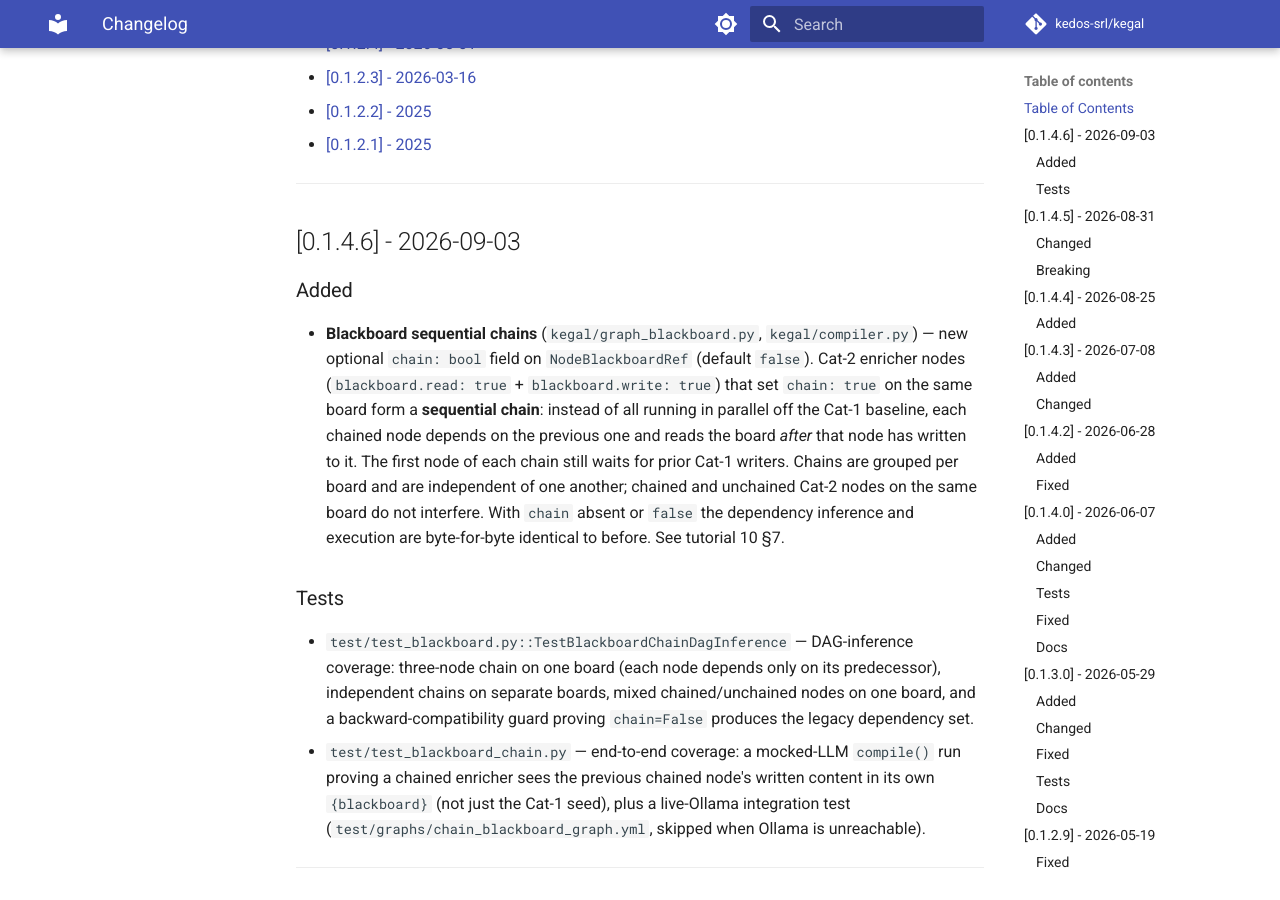
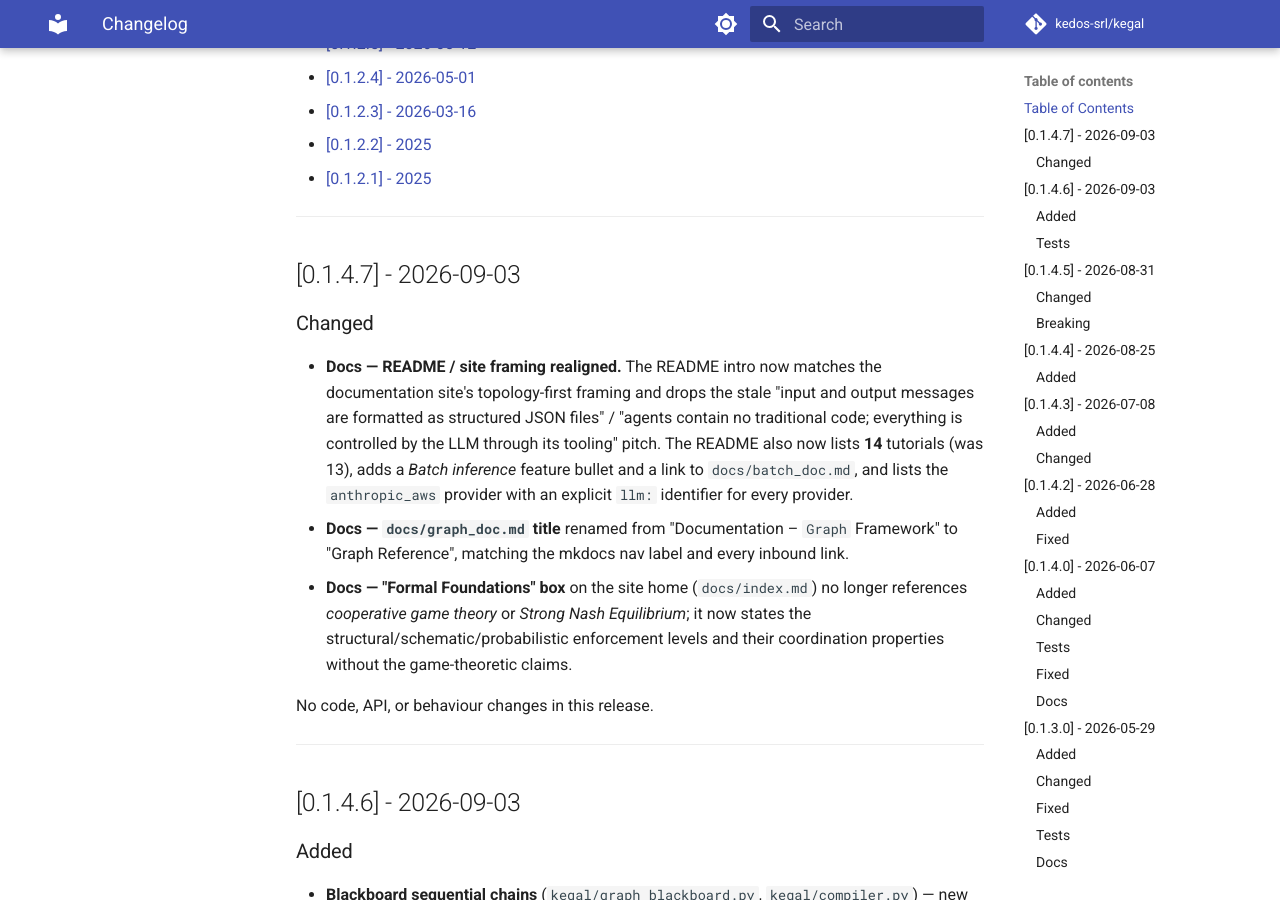
Before and after one commit to Kedos-srl/kegal, an MkDocs documentation site: the page built from docs/CHANGELOG.md, in a window 1280 px wide and 900 px high, scrolled down 716 px. Built offline with MkDocs 1.6.1 and Material for MkDocs 9.7.7, drawn with Linux system fonts in a browser that asks for light colours; comment, search, counter and statistics services are not loaded; some of the changed text lies outside the part shown.

Commit message:
docs: realign README/site framing; bump to 0.1.4.7
- README intro matches the site's topology-first framing
- 14 tutorials; add Batch Inference doc link + feature bullet
- list anthropic_aws provider with per-provider llm: identifiers
- rename graph_doc.md title to "Graph Reference"
- drop game-theory / Strong Nash wording from the home box

Co-Authored-By: Claude Sonnet 5 <noreply@anthropic.com>

```diff
--- a/docs/CHANGELOG.md
+++ b/docs/CHANGELOG.md
@@ -4,6 +4,7 @@ All notable changes to KeGAL are documented here.
 
 ## Table of Contents
 
+- [[0.1.4.7] - 2026-09-03](#0147---2026-09-03)
 - [[0.1.4.6] - 2026-09-03](#0146---2026-09-03)
 - [[0.1.4.5] - 2026-08-31](#0145---2026-08-31)
 - [[0.1.4.4] - 2026-08-25](#0144---2026-08-25)
@@ -20,6 +21,30 @@ All notable changes to KeGAL are documented here.
 - [[0.1.2.3] - 2026-03-16](#0123---2026-03-16)
 - [[0.1.2.2] - 2025](#0122---2025)
 - [[0.1.2.1] - 2025](#0121---2025)
+
+---
+
+## [0.1.4.7] - 2026-09-03
+
+### Changed
+
+- **Docs — README / site framing realigned.** The README intro now matches the
+  documentation site's topology-first framing and drops the stale "input and
+  output messages are formatted as structured JSON files" / "agents contain no
+  traditional code; everything is controlled by the LLM through its tooling"
+  pitch. The README also now lists **14** tutorials (was 13), adds a
+  *Batch inference* feature bullet and a link to `docs/batch_doc.md`, and lists
+  the `anthropic_aws` provider with an explicit `llm:` identifier for every
+  provider.
+- **Docs — `docs/graph_doc.md` title** renamed from "Documentation – `Graph`
+  Framework" to "Graph Reference", matching the mkdocs nav label and every
+  inbound link.
+- **Docs — "Formal Foundations" box** on the site home (`docs/index.md`) no
+  longer references *cooperative game theory* or *Strong Nash Equilibrium*; it
+  now states the structural/schematic/probabilistic enforcement levels and
+  their coordination properties without the game-theoretic claims.
+
+No code, API, or behaviour changes in this release.
 
 ---
 
--- a/kegal/__init__.py
+++ b/kegal/__init__.py
@@ -48,7 +48,7 @@ from .validators import (
 from . import llm
 from .llm.llm_model import LLMTool
 
-__version__ = "0.1.4.6"
+__version__ = "0.1.4.7"
 
 __all__ = [
     # Graph models
--- a/setup.py
+++ b/setup.py
@@ -22,7 +22,7 @@ _EXTRAS["all"] = sorted({dep for deps in _EXTRAS.values() for dep in deps})
 
 setup(
     name="kegal",
-    version="0.1.4.6",
+    version="0.1.4.7",
     author="Kedos srl",
     author_email="fabio.gagliardi@kedos-srl.it",
     description="KeGAL - Kedos Graph Agent for LLM",
```
Also changed, not shown: README.md (+22 -16 lines), docs/graph_doc.md (+1 -1 lines), docs/index.md (+2 -3 lines).
